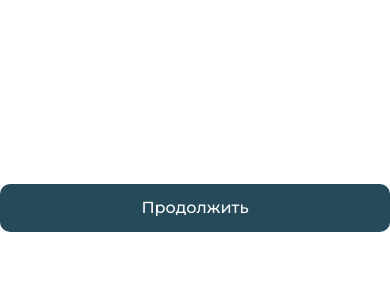
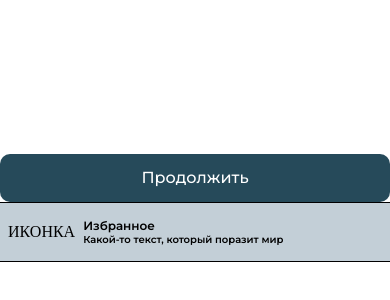
Before and after one commit to andreybyrsa/React-Native-VAIS, a React Native app: screen / in a window 390 px wide. Shown: the part 214-514 px from the top of the page. Built offline with nearby package versions, Linux system fonts and the light colour scheme.

Commit message:
Сделал компонент Cell

```diff
--- a/App.tsx
+++ b/App.tsx
@@ -1,11 +1,15 @@
 import Button from './src/components/Button'
 import { StyleSheet, View } from 'react-native'
 import Typography from './src/components/Typography'
+import Cell from './src/components/Cell'
 
 export default function App() {
   return (
     <View style={style.container}>
       <Button type="primary">Продолжить</Button>
+      <Cell before={
+        <View>ИКОНКА</View>
+      } subtitle='Избранное' text='Какой-то текст, который поразит мир'/>
     </View>
   )
 }
--- /dev/null
+++ b/src/components/Cell/Cell.style.ts
@@ -0,0 +1,70 @@
+import { StyleSheet } from 'react-native'
+import { fixedHeight } from '../../../assets/styles/mixins/mixins'
+
+const CellStyle = StyleSheet.create({
+   'cell--primary': {
+      display: 'flex',
+      flexDirection: 'row',
+      justifyContent: 'space-between',
+      alignItems: 'center',
+
+      backgroundColor: '#C3CFD7',
+
+      width: "100%",
+      borderBottomWidth: 1,
+      borderTopWidth: 1,
+      paddingHorizontal: '8px',
+      paddingVertical: '5px',
+      ...fixedHeight({ size: 60 }),
+   },
+   'cell--secondary': {
+      display: 'flex',
+      flexDirection: 'row',
+      justifyContent: 'space-between',
+      alignItems: 'center',
+
+      backgroundColor: '#02202B',
+      borderColor: '#00E4FF',
+
+      width: "100%",
+      borderBottomWidth: 2,
+      borderTopWidth: 2,
+      paddingHorizontal: '8px',
+      paddingVertical: '5px',
+      ...fixedHeight({ size: 60 }),
+   },
+   'cell__text-primary': {
+      display: 'flex',
+      flexDirection: 'column',
+      width: '100%',
+      paddingHorizontal: 8,
+      paddingVertical: 0,
+      textAlign: 'left',
+   },
+   'cell__text-secondary': {
+      display: 'flex',
+      flexDirection: 'column',
+      width: '100%',
+      paddingHorizontal: 8,
+      paddingVertical: 0,
+      textAlign: 'left',
+      color: '#00E4FF',
+   },
+   'cell-button': {
+      width: '100%',
+   },
+   'cell-active--primary': {
+      backgroundColor: '#8AA7BB',
+   },
+   'cell-active--secondary': {
+      backgroundColor: '#FFFFFF',
+   },
+   'cell-disabled--secondary': {
+      backgroundColor: '#8AA7BB',
+   },
+   'cell-disabled--primary': {
+      backgroundColor: '#A5B0B7',
+   },
+})
+
+export default CellStyle
--- /dev/null
+++ b/src/components/Cell/Cell.tsx
@@ -0,0 +1,59 @@
+import { Text, TouchableHighlight, View } from "react-native"
+import CellProps from "./Cell.types"
+import Typography from "../Typography"
+import CellStyle from "./Cell.style"
+import { useState } from "react"
+
+function Cell({
+   style,
+   title,
+   subtitle,
+   text,
+   onClick = () => null,
+   disabled = false,
+   before,
+   after,
+   type = 'primary',
+}: CellProps) {
+   const [isPressed, setIsPressed] = useState<boolean>(false)
+
+   const onHandlerFocus = () => {
+      setIsPressed(true)
+    }
+   const onHandlerBlur = () => {
+      setIsPressed(false)
+    }
+
+   return(
+      <TouchableHighlight
+         style={[
+            CellStyle['cell-button'],
+            style,
+         ]}
+         activeOpacity={1}
+         underlayColor="transparent"
+         onPress={onClick}
+         onHideUnderlay={onHandlerBlur}
+         onShowUnderlay={onHandlerFocus}
+      >
+         <View
+            style={[
+               CellStyle[`cell--${type}`],
+               isPressed && CellStyle[`cell-active--${type}`],
+               disabled && CellStyle[`cell-disabled--${type}`],
+               style,
+            ]}
+         >
+            {before}
+            <Text style={[CellStyle[`cell__text-${type}`], style]}>
+               <Typography variant='title-3'>{title}</Typography>
+               <Typography variant='title-6'>{subtitle}</Typography>
+               <Typography variant='text-6'>{text}</Typography>
+            </Text>
+            {after}
+         </View>
+      </TouchableHighlight>
+   )
+}
+
+export default Cell
--- /dev/null
+++ b/src/components/Cell/index.ts
@@ -0,0 +1,5 @@
+import Cell from "./Cell";
+import CellProps from "./Cell.types";
+
+export default Cell
+export type { default as CellProps } from './Cell.types'
```
Also changed, not shown: src/components/Cell/Cell.types.ts (added, +21 -0 lines).
